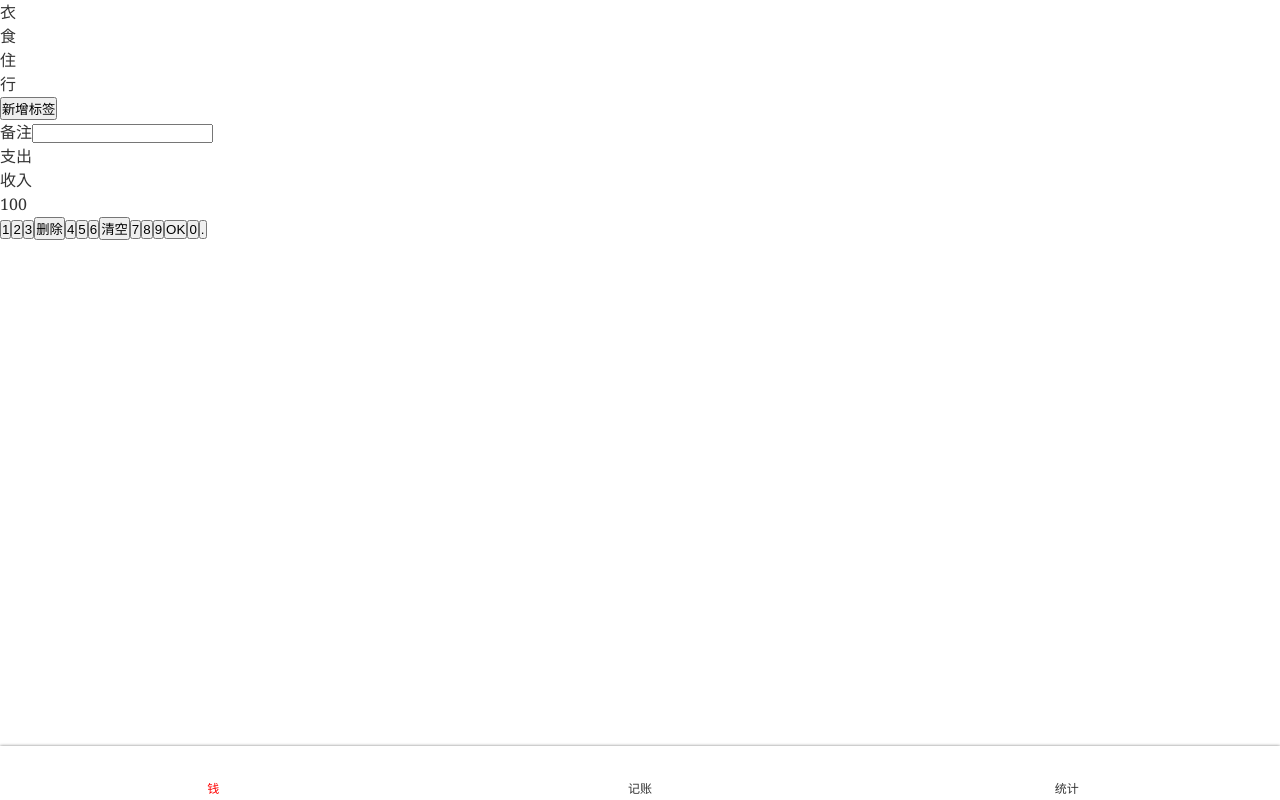
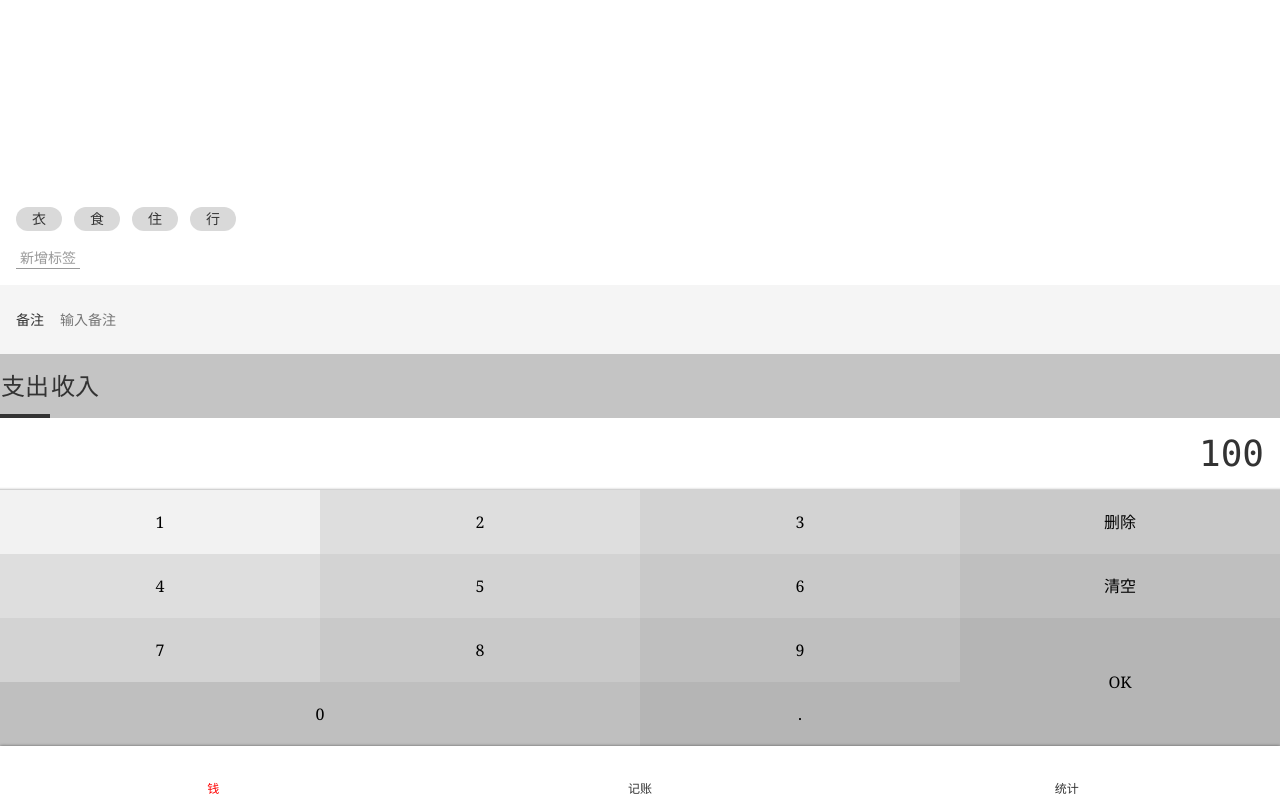
Before and after one commit to JamesLHY/wangcai-note, a Vue app: page /#/money in a window 1280 px wide. Built offline with nearby package versions, Linux system fonts and the light colour scheme.

Commit message:
HTML 和 CSS写好了

```diff
--- a/src/App.vue
+++ b/src/App.vue
@@ -13,6 +13,7 @@
     -webkit-font-smoothing: antialiased;
     -moz-osx-font-smoothing: grayscale;
     color: #333;
+    font-size: 16px;
   }
 
 
--- a/src/assets/styles/helper.scss
+++ b/src/assets/styles/helper.scss
@@ -1,2 +1,17 @@
 $font-kai: Baskerville, Georgia, "Liberation Serif", "Kaiti SC", STKaiti, "AR PL UKai CN", "AR PL UKai HK", "AR PL UKai TW", "AR PL UKai TW MBE", "AR PL KaitiM GB", KaiTi, KaiTi_GB2312, DFKai-SB, "TW\-Kai", serif;
 $color-highlight:#f00;
+
+%clearFix{
+  &::after{
+    content: '';
+    clear:both;
+    display: block;
+  }
+}
+$color-shadow:rgba(0, 0, 0, 0.5);
+%outerShadow{
+  box-shadow: 0 0 3px $color-shadow;
+}
+%innerShadow{
+  box-shadow: inset 0 -3px 3px -3px $color-shadow;
+}
--- a/src/assets/styles/reset.scss
+++ b/src/assets/styles/reset.scss
@@ -7,3 +7,12 @@
   text-decoration: none;
   color: inherit;
 }
+ul,ol{
+  list-style: none;
+}
+button,input{
+  font: inherit;
+}
+:focus{
+  outline: none;
+}
--- a/src/components/Layout.vue
+++ b/src/components/Layout.vue
@@ -1,13 +1,16 @@
 <template>
     <div class="nav-wrapper">
-        <div class="content"><slot/></div>
+        <div class="content" :class="classPrefix &&`${classPrefix}-content`">
+            <slot/>
+        </div>
         <Nav/>
     </div>
 </template>
 
 <script lang ='ts'>
     export default  {
-        name:'Layout'
+        name:'Layout',
+        props:['classPrefix']
     }
 </script>
 
--- a/src/components/Nav.vue
+++ b/src/components/Nav.vue
@@ -23,7 +23,7 @@
     @import "src/assets/styles/helper.scss";
     nav {
         display: flex;
-        box-shadow: 0 0 3px rgba(0, 0, 0, 0.5);
+        @extend %outerShadow;
         font-size: 12px;
 
         > .item {
--- a/src/views/Money.vue
+++ b/src/views/Money.vue
@@ -1,29 +1,6 @@
 <template>
     <div>
-        <Layout>
-          <div class="tags">
-              <ul class="current">
-                  <li>衣</li>
-                  <li>食</li>
-                  <li>住</li>
-                  <li>行</li>
-              </ul>
-              <div class="new">
-                  <button>新增标签</button>
-              </div>
-          </div>
-            <div>
-                <label class="notes">
-                    <span class="name">备注</span>
-                    <input type="text">
-                </label>
-            </div>
-            <div>
-                <ul class="types">
-                    <li class="selected">支出</li>
-                    <li>收入</li>
-                </ul>
-            </div>
+        <Layout class-prefix="layout">
             <div class="numberPad">
                 <div class="output">100</div>
                 <div class="numberButtons">
@@ -38,13 +15,36 @@
                     <button>7</button>
                     <button>8</button>
                     <button>9</button>
-                    <button>OK</button>
-                    <button>0</button>
+                    <button class="ok">OK</button>
+                    <button class="zero">0</button>
                     <button>.</button>
                 </div>
             </div>
+            <div>
+                <ul class="types">
+                    <li class="selected">支出</li>
+                    <li>收入</li>
+                </ul>
+            </div>
+            <div>
+                <label class="notes">
+                    <span class="name">备注</span>
+                    <input type="text" placeholder="输入备注">
+                </label>
+            </div>
+            <div class="tags">
+                <div class="new">
+                    <button>新增标签</button>
+                </div>
+                <ul class="current">
+                    <li>衣</li>
+                    <li>食</li>
+                    <li>住</li>
+                    <li>行</li>
+                </ul>
+
+            </div>
         </Layout>
-
     </div>
 </template>
 
@@ -53,3 +53,134 @@
         name: "Money",
     }
 </script>
+<style lang="scss">
+    .layout-content{
+        display: flex;
+        flex-direction: column-reverse;
+    }
+</style>
+<style lang="scss" scoped>
+    @import "src/assets/styles/helper.scss";
+    .tags {
+        flex-grow: 1;
+        padding: 16px;
+        font-size: 14px;
+        display: flex;
+        flex-direction: column-reverse;
+        > .current{
+            display: flex;
+            flex-wrap: wrap;
+            > li{
+                background: #d9d9d9;
+                height: 24px;
+                line-height: 24px;
+                border-radius: (24px/2);
+                padding: 0 16px;
+                margin-right: 12px;
+            }
+        }
+        > .new{
+            padding-top: 16px;
+            button{
+                background: transparent;
+                border: snow;
+                border-bottom: 1px solid;
+                color: #999999;
+                padding: 0 4px;
+            }
+        }
+    }
+    .notes{
+        font-size: 14px;
+        background: #f5f5f5;
+        display: flex;
+        align-items: center;
+        padding-left: 16px ;
+        .name{
+            padding-right: 16px;
+        }
+        input{
+            padding: 24px 16px 24px 0;
+            flex-grow: 1;
+            background: transparent;
+            border:none;
+
+        }
+    }
+    .types{
+        background: #c4c4c4;
+        display: flex;
+        text-align: center;
+        font-size: 24px;
+        > li{
+            width: 50px;
+            height: 64px;
+            display: flex;
+            justify-content: center;
+            align-items: center;
+            position: relative;
+            &.selected{
+               &::after{
+                   content: '';
+                   position: absolute;
+                   bottom: 0;
+                   left: 0;
+                   width: 100%;
+                   height: 4px;
+                   background: #333333;
+               }
+            }
+        }
+    }
+    .numberPad{
+        .output{
+            @extend %innerShadow;
+            @extend %clearFix;
+            font-size: 36px;
+            font-family: Consolas,monospace;
+            padding: 9px 16px;
+            text-align: right;
+
+        }
+        .numberButtons{
+            @extend %clearFix;
+            > button{
+                width: 25%;
+                height: 64px;
+                float: left;
+                background: transparent;
+                border: none;
+                &.ok{
+                    height: 64*2px;
+                    float: right;
+                }
+                &.zero{
+                    width: 50%;
+                }
+                $bg:#f2f2f2;
+                &:nth-child(1){
+                    background: $bg;
+                }
+                &:nth-child(2),&:nth-child(5){
+                    background: darken($bg,4*2%);
+                }
+                &:nth-child(3),&:nth-child(6),&:nth-child(9){
+                    background: darken($bg,4*3%);
+                }
+                &:nth-child(4),&:nth-child(7),&:nth-child(10){
+                    background: darken($bg,4*4%);
+                }
+                &:nth-child(8),&:nth-child(11),&:nth-child(13){
+                    background: darken($bg,4*5%);
+                }
+                &:nth-child(14){
+                    background: darken($bg,4*6%);
+                }
+                &:nth-child(12){
+                    background: darken($bg,4*6%);
+                }
+            }
+        }
+
+    }
+</style>
```
